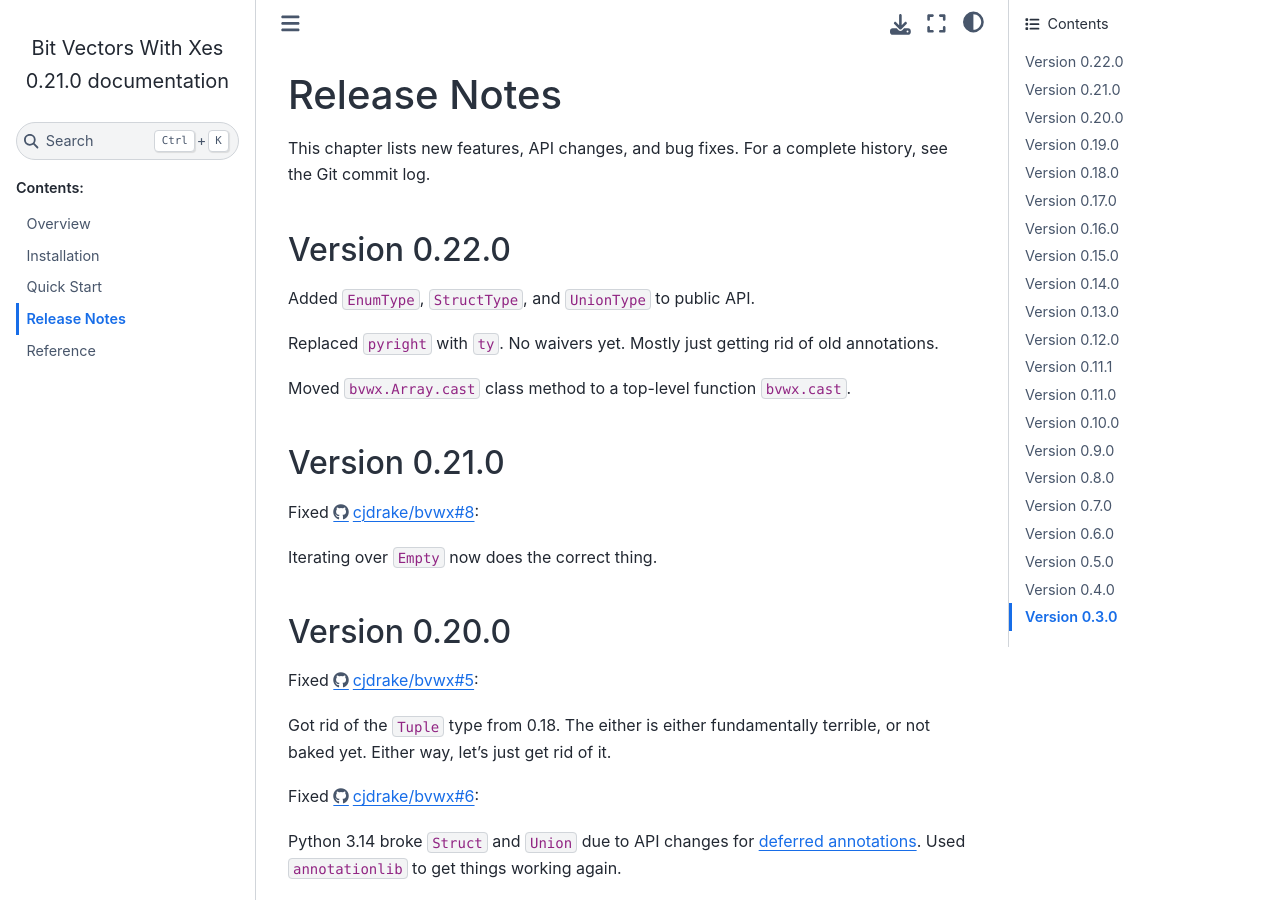
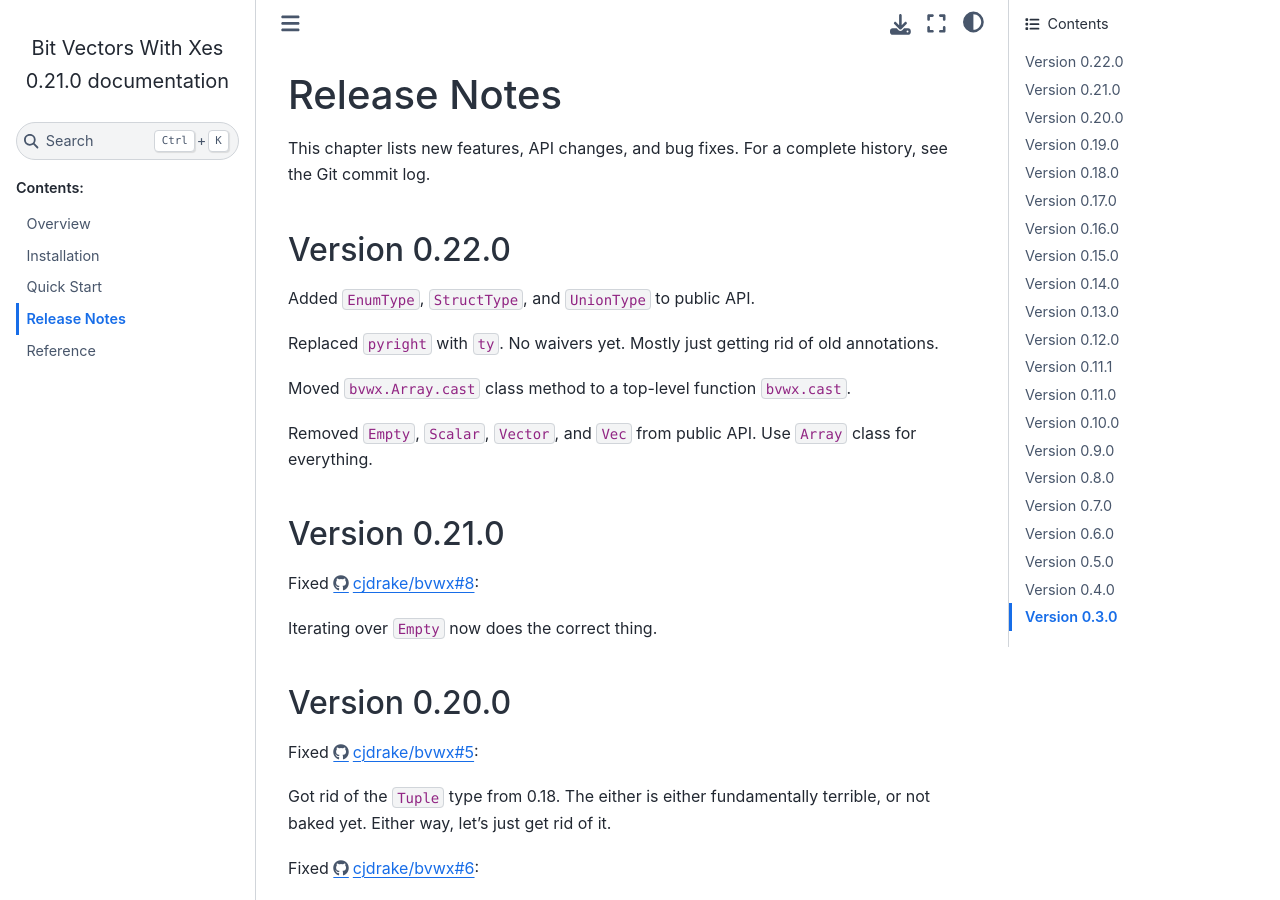
Before and after one commit to cjdrake/bvwx, a Sphinx documentation site: the page built from doc/source/release_notes.rst, in a window 1280 px wide and 900 px high. Built offline with Sphinx 7.4.7 and the Sphinx Book theme 1.1.4, drawn with Linux system fonts in a browser that asks for light colours.

Commit message:
Update release notes about public API changes

```diff
--- a/doc/source/release_notes.rst
+++ b/doc/source/release_notes.rst
@@ -17,6 +17,9 @@ Replaced ``pyright`` with ``ty``.
 No waivers yet. Mostly just getting rid of old annotations.
 
 Moved ``bvwx.Array.cast`` class method to a top-level function ``bvwx.cast``.
+
+Removed ``Empty``, ``Scalar``, ``Vector``, and ``Vec`` from public API.
+Use ``Array`` class for everything.
 
 
 Version 0.21.0
```
